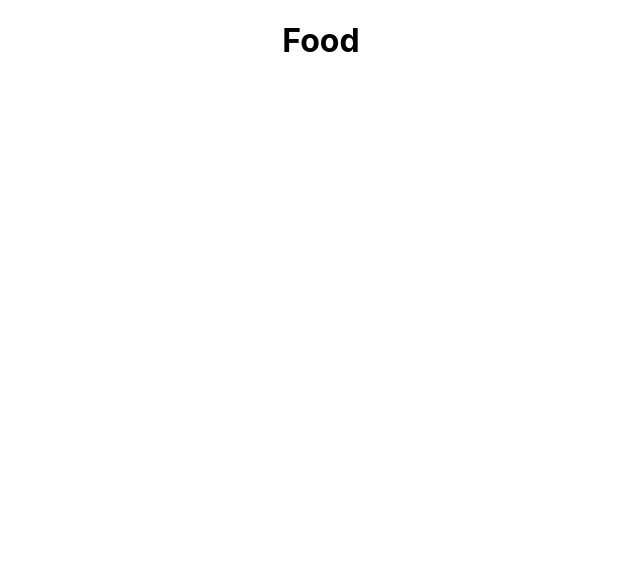
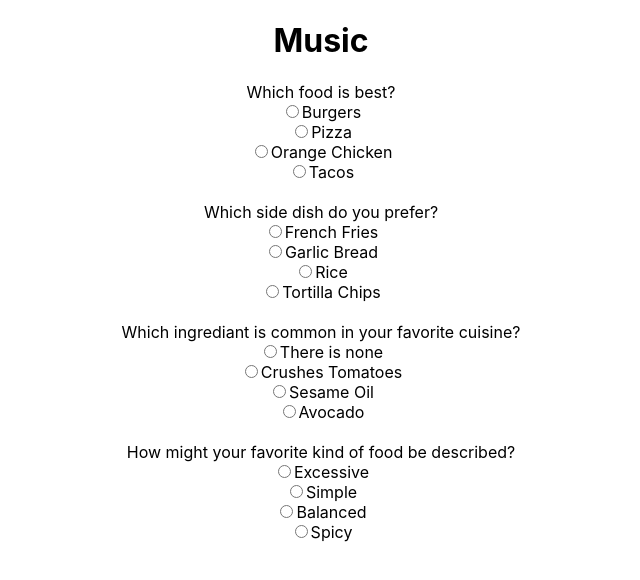
Before and after one commit to Al0991/Project2-Final, a React (Create React App) app in the folder finalproject/: page /foodquiz in a window 1280 px wide. Shown: the top 580 px of the page, without its empty margins (319-959 px from the left). Built offline with nearby package versions, Linux system fonts and the light colour scheme.

Commit message:
Added styling to adapt to different screen sizes and questions for quizzes

```diff
--- a/finalproject/src/App.css
+++ b/finalproject/src/App.css
@@ -1,5 +1,8 @@
 .App {
   text-align: center;
+  margin: 0;
+  width: 100vw;
+  height: 100vh;
 }
 
 .App-logo {
--- a/finalproject/src/components/FoodQuiz.js
+++ b/finalproject/src/components/FoodQuiz.js
@@ -1,9 +1,27 @@
 import React from 'react'
+import Question from './Question'
 
 const FoodQuiz = () => {
+    //goal is find persons favorite kind of food
+    const Question1 = 'Which food is best?'
+    const Choices1 = ['Burgers', 'Pizza', 'Orange Chicken', 'Tacos']
+
+    const Question2 = 'Which side dish do you prefer?'
+    const Choices2 = ['French Fries', 'Garlic Bread', 'Rice', 'Tortilla Chips']
+
+    const Question3 = 'Which ingrediant is common in your favorite cuisine?'
+    const Choices3 = ['There is none', 'Crushes Tomatoes', 'Sesame Oil', 'Avocado']
+
+    const Question4 = 'How might your favorite kind of food be described?'
+    const Choices4 = ['Excessive', 'Simple', 'Balanced', 'Spicy']
+
     return (
         <div>
-            <h1>Food</h1>
+            <h1>Music</h1>
+            <Question Question={Question1} Choices={Choices1} /> <br />
+            <Question Question={Question2} Choices={Choices2} /> <br />
+            <Question Question={Question3} Choices={Choices3} /> <br />
+            <Question Question={Question4} Choices={Choices4} /> <br />
         </div>
     )
 }
--- a/finalproject/src/components/SportsQuiz.js
+++ b/finalproject/src/components/SportsQuiz.js
@@ -1,11 +1,30 @@
 import React from 'react'
+import Question from './Question'
 
 const SportsQuiz = () => {
+    const Question1 = 'Where do you live?'
+    const Choices1 = ['United States of America', 'Japan or The Dominican Republic', 'Europe', 'Canada']
+
+    const Question2 = 'What is your favorite season?'
+    const Choices2 = ['Fall', 'Summer', 'Spring', 'Winter']
+
+    const Question3 = 'How might someone describe your favorite sport?'
+    const Choices3 = ['American', 'Slow', 'Popular', 'Violent']
+
+    const Question4 = 'Some question'
+    const Choices4 = ['Choice1', 'Choice2', 'Choice3', 'Choice4']
+
     return (
         <div>
-            <h1>Sports</h1>
+            <h1>Music</h1>
+            <Question Question={Question1} Choices={Choices1} /> <br />
+            <Question Question={Question2} Choices={Choices2} /> <br />
+            <Question Question={Question3} Choices={Choices3} /> <br />
+            <Question Question={Question4} Choices={Choices4} /> <br />
         </div>
     )
 }
 
 export default SportsQuiz
+
+//MAKE THE NEXT COMMIT FINISHED QUESTIONS AND COMMIT TO THE MASTER/MAIN BRANCH
```
